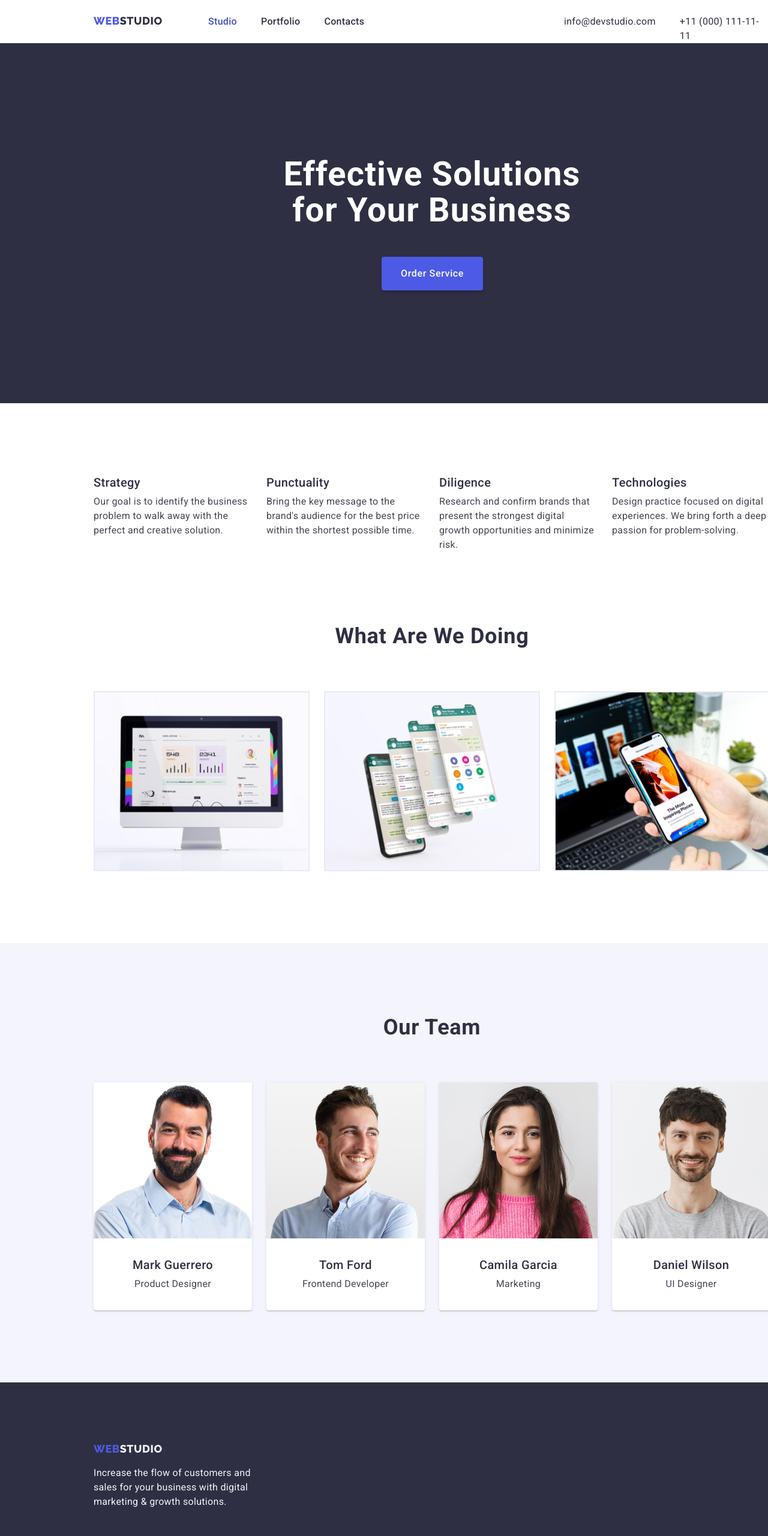
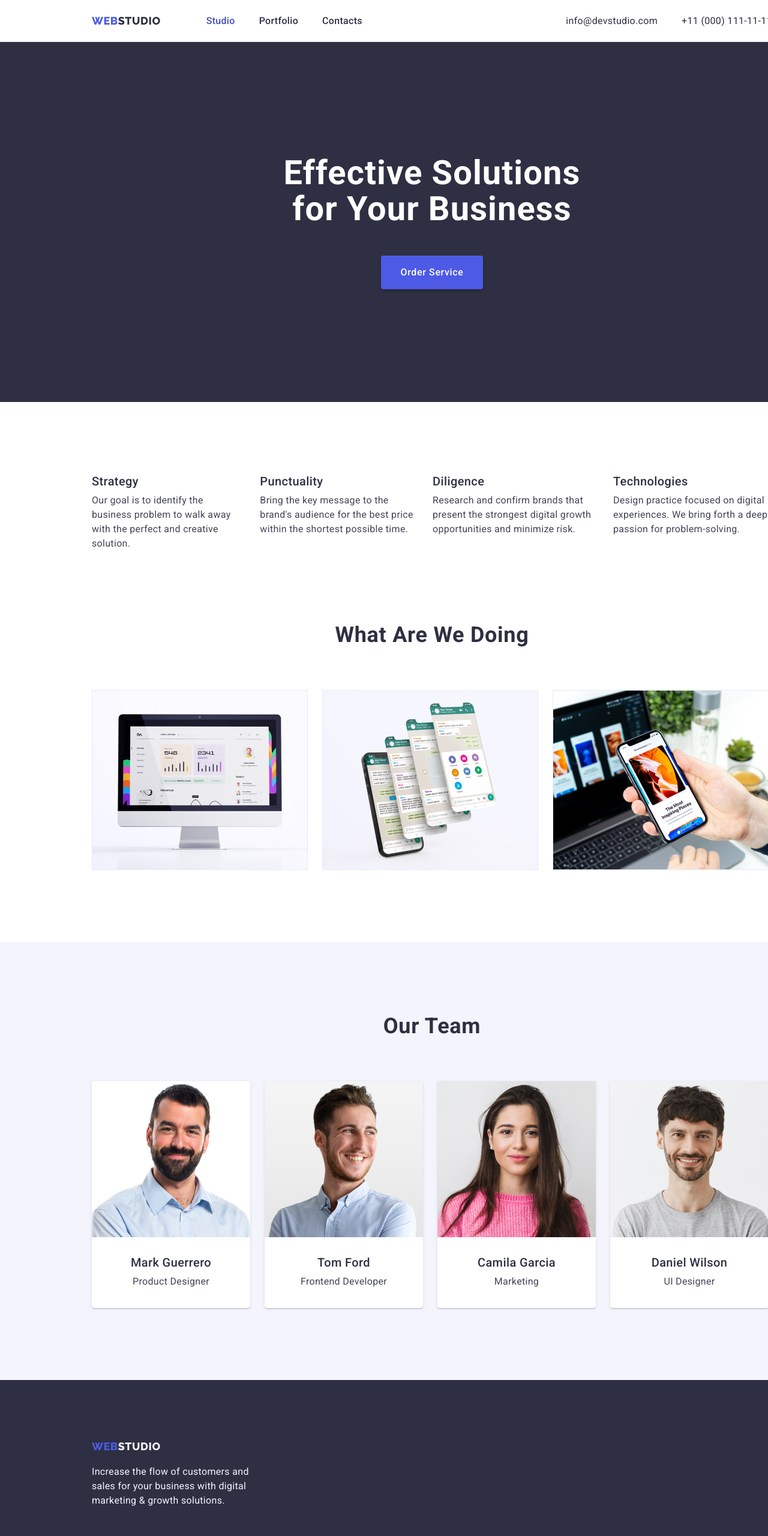
Before and after one commit to Doria15/goit-markup-hw-03, a plain HTML site: page index.html in a window 1280 px wide. Shown: the top 2560 px of the page at 60% size. Drawn offline with nearby package versions, Linux system fonts and the light colour scheme.

Commit message:
Updates styles and classes

```diff
--- a/css/styles.css
+++ b/css/styles.css
@@ -43,13 +43,29 @@ a {
   padding: 0;
 }
 
-header {
+.header {
   width: 1440px;
-  height: 72px;
-  flex-shrink: 0;
-  padding: 24px 156px;
   border-bottom: 1px solid #e7e9fc;
   background-color: #ffffff;
+}
+
+.container {
+  width: 1440px;
+  margin: 0 auto;
+  padding-left: 153px;
+  padding-right: 153px;
+}
+
+.header-container {
+  display: flex;
+  align-items: center;
+  justify-content: space-between;
+}
+
+.menu-nav {
+  display: flex;
+  align-items: center;
+  justify-content: space-between;
 }
 
 .logo-blue {
@@ -62,8 +78,7 @@ header {
   font-size: 18px;
   line-height: 21px;
   letter-spacing: 0.03em;
-  position: absolute;
-  left: 156px;
+  padding: 24px 0;
 }
 
 .menu-items {
@@ -74,8 +89,12 @@ header {
   display: inline-flex;
   align-items: flex-start;
   gap: 40px;
-  position: absolute;
-  left: 347px;
+  margin-left: 76px;
+}
+
+.menu-link,
+.contact-link {
+  padding: 24px 0;
 }
 
 .menu-link:hover,
@@ -93,8 +112,6 @@ header {
   display: inline-flex;
   align-items: flex-start;
   gap: 40px;
-  position: absolute;
-  left: 940px;
 }
 
 .contact-info li {
@@ -108,6 +125,11 @@ header {
   width: 1440px;
   height: 600px;
   flex-shrink: 0;
+  padding: 188px 0;
+}
+
+.hero-container {
+  text-align: center;
 }
 
 .hero-title {
@@ -120,7 +142,7 @@ header {
   display: flex;
   flex-direction: column;
   flex-shrink: 0;
-  padding: 188px 472px 292px;
+  margin-bottom: 48px;
 }
 
 .hero-button {
@@ -138,9 +160,6 @@ header {
   padding: 16px 32px;
   align-items: flex-start;
   gap: 10px;
-  position: absolute;
-  top: 428px;
-  left: 636px;
 }
 
 .hero-button:hover {
@@ -149,8 +168,11 @@ header {
 }
 
 .section {
-  padding: 120px 156px;
-  width: 1440px;
+  padding: 120px 0;
+}
+
+.section-no-top-padding {
+  padding-top: 0;
 }
 
 .features,
@@ -158,19 +180,15 @@ header {
 .team-members {
   display: flex;
   flex-shrink: 0;
-  gap: 24px;
+  margin-left: -24px;
+  margin-top: -24px;
 }
 
-.feature {
-  padding-bottom: 0px;
-}
-
-.feature-item {
-  display: flex;
-  width: 264px;
-  flex-direction: column;
-  align-items: flex-start;
-  gap: 8px;
+.feature-item,
+.image-item,
+.team-card {
+  margin-left: 24px;
+  margin-top: 24px;
 }
 
 .feature-title {
@@ -178,6 +196,7 @@ header {
   font-size: 20px;
   line-height: 24px;
   letter-spacing: 0.02em;
+  margin-bottom: 8px;
 }
 
 .feature-description {
@@ -185,10 +204,6 @@ header {
   line-height: 24px;
   letter-spacing: 0.02em;
   color: #434455;
-}
-
-.image-item {
-  border: 1px solid #e7e9fc;
 }
 
 .section-title {
@@ -200,14 +215,11 @@ header {
   margin-bottom: 72px;
 }
 
-.team {
+.section-team {
   background-color: #f4f4fd;
-  height: 732px;
-  flex-shrink: 0;
 }
 
 .team-card {
-  display: inline-flex;
   border-radius: 0px 0px 4px 4px;
   background: #ffffff;
   box-shadow: 0px 2px 1px 0px rgba(46, 47, 66, 0.08),
@@ -218,7 +230,6 @@ header {
   flex-direction: column;
   justify-content: center;
   align-items: center;
-  gap: 32px;
 }
 
 .card-wrapper {
@@ -228,6 +239,10 @@ header {
   justify-content: center;
   align-items: center;
   gap: 8px;
+}
+
+.team-image {
+  margin-bottom: 30px;
 }
 
 .team-name {
@@ -246,24 +261,23 @@ header {
   text-align: center;
 }
 
-.portfolio {
-  padding-top: 216px;
+.projects-container {
+  display: flex;
+  flex-direction: column;
+  align-items: center;
 }
 
 .portfolio-filters {
   display: inline-flex;
   align-items: flex-start;
   gap: 24px;
-  position: absolute;
-  top: 168px;
-  left: 427px;
+  margin-bottom: 72px;
 }
 
 .filter-button {
   background-color: #f4f4fd;
   border: 1px solid #e7e9fc;
   border-radius: 4px;
-  align-items: center;
   color: #4d5ae5;
   font-family: 'Roboto', sans-serif;
   font-weight: 500;
@@ -294,20 +308,16 @@ header {
 }
 
 .projects {
-  width: 1128px;
   display: flex;
   flex-wrap: wrap;
-  flex-shrink: 0;
   column-gap: 24px;
   row-gap: 48px;
 }
 
 .project-card {
   display: flex;
-  width: 360px;
   flex-direction: column;
   align-items: flex-start;
-  flex-shrink: 0;
 }
 
 .project-wrapper {
@@ -339,18 +349,9 @@ header {
   color: #434455;
 }
 
-footer {
+.footer {
   background-color: #2e2f42;
-  width: 1440px;
-  height: 312px;
-  flex-shrink: 0;
-}
-
-.footer-text-container {
-  padding: 100px 1020px 100px 156px;
-  display: flex;
-  flex-direction: column;
-  gap: 17.5px;
+  padding: 100px 0;
 }
 
 .footer-logo {
@@ -360,6 +361,8 @@ footer {
   line-height: 21px;
   letter-spacing: 0.03em;
   color: #f4f4fd;
+  display: block;
+  margin-bottom: 20px;
 }
 
 .footer-text {
--- a/index.html
+++ b/index.html
@@ -21,7 +21,8 @@
     <title>Studio</title>
   </head>
   <body>
-    <header>
+    <header class="header">
+      <div class="container header-container">
         <nav class="menu-nav">
           <a href="./index.html" class="header-logo"
             ><span class="logo-blue">WEB</span>STUDIO</a
@@ -46,23 +47,27 @@
             >
           </li>
         </ul>
+      </div>
     </header>
     <main>
       <section class="hero">
+        <div class="container hero-container">
           <h1 class="hero-title">
             Effective Solutions
             <br />
             for Your Business
           </h1>
           <button type="button" class="hero-button">Order Service</button>
+        </div>
       </section>
-      <section class="feature section">
+      <section class="section">
+        <div class="container">
           <ul class="features list">
             <li class="feature-item">
               <h3 class="feature-title">Strategy</h3>
               <p class="feature-description">
-              Our goal is to identify the business problem to walk away with the
-              perfect and creative solution.
+                Our goal is to identify the business problem to walk away with
+                the perfect and creative solution.
               </p>
             </li>
             <li class="feature-item">
@@ -87,8 +92,10 @@
               </p>
             </li>
           </ul>
+        </div>
       </section>
-      <section class="section">
+      <section class="section section-no-top-padding">
+        <div class="container">
           <h2 class="section-title">What Are We Doing</h2>
           <ul class="section-images list">
             <li class="image-item">
@@ -116,8 +123,10 @@
               />
             </li>
           </ul>
+        </div>
       </section>
-      <section class="team section">
+      <section class="section-team section">
+        <div class="container">
           <h2 class="section-title">Our Team</h2>
           <ul class="team-members list">
             <li class="team-card">
@@ -169,10 +178,11 @@
               </div>
             </li>
           </ul>
+        </div>
       </section>
     </main>
-    <footer>
-      <div class="footer-text-container">
+    <footer class="footer">
+      <div class="container">
         <a href="./index.html" class="footer-logo"
           ><span class="logo-blue">WEB</span>STUDIO</a
         >
```
Also changed, not shown: portfolio.html (+11 -5 lines). Lines whose indentation alone changed are shown as unchanged.
